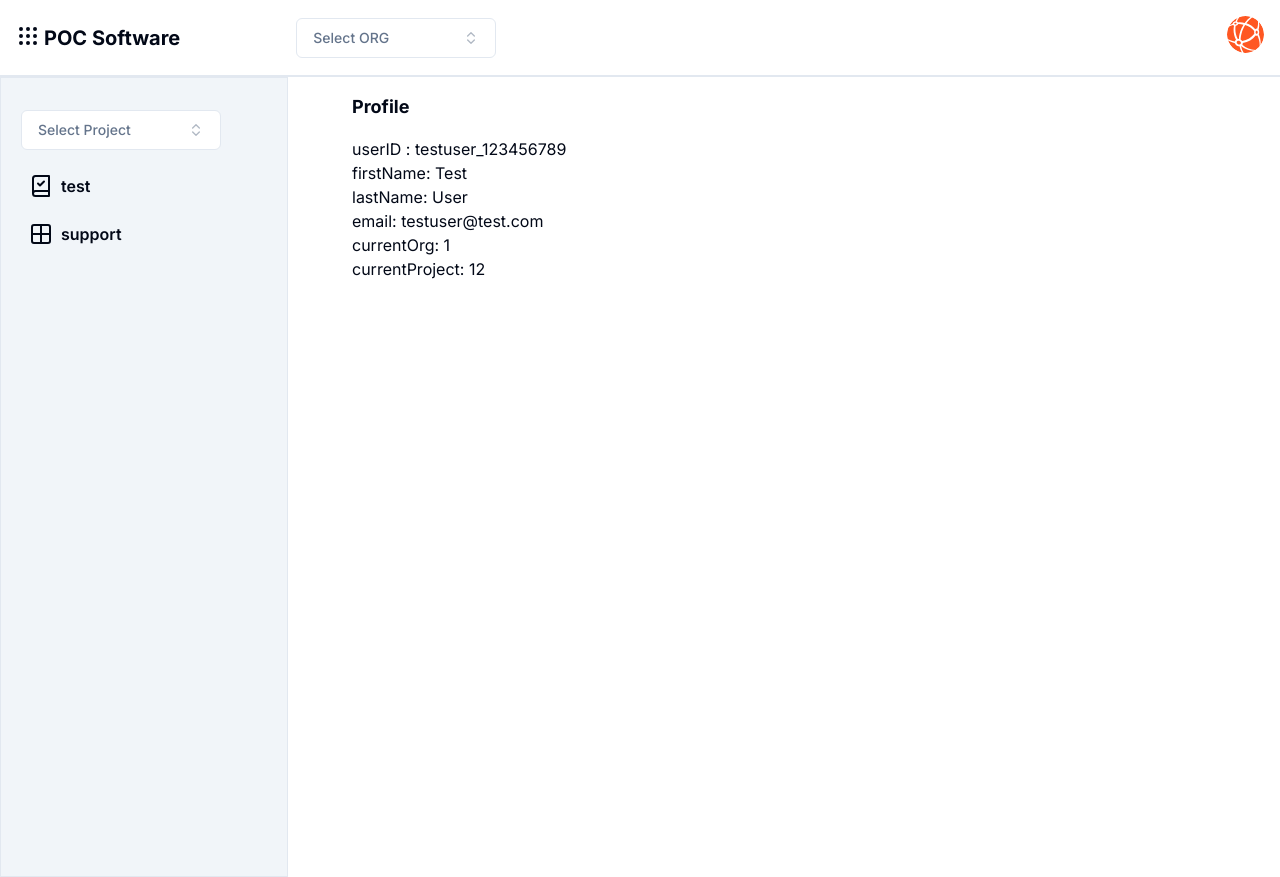
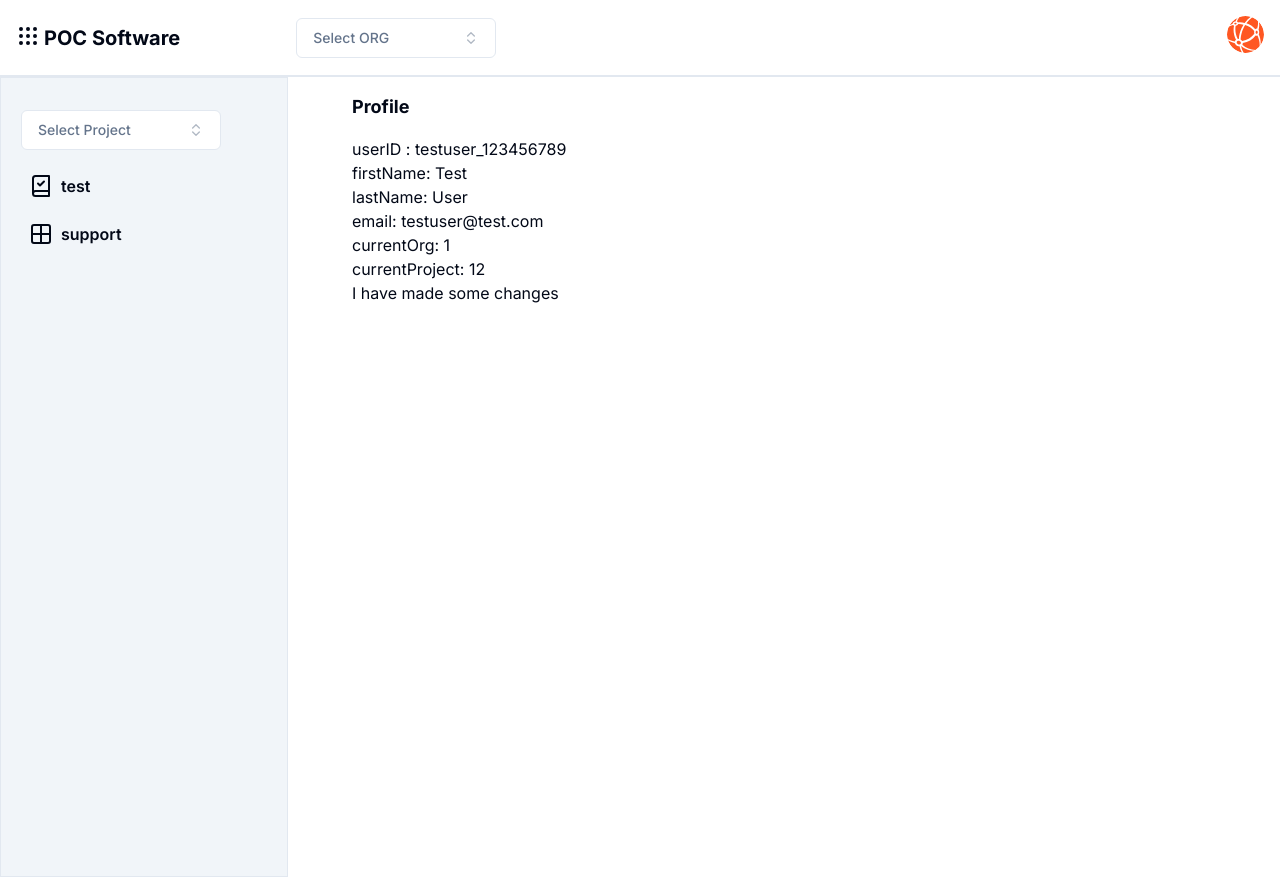
Before and after one commit to MuhammadHammadBashir0315/poc, a Next.js app: page /profile in a window 1280 px wide. Built offline with nearby package versions, Linux system fonts and the light colour scheme.

Commit message:
updated for deployment

```diff
--- a/src/app/profile/page.tsx
+++ b/src/app/profile/page.tsx
@@ -27,6 +27,7 @@ export default async function Page() {
         <div>email: {userdata.data.email}</div>
         <div>currentOrg: {userdata.data.currentOrg}</div>
         <div>currentProject: {userdata.data.currentProject}</div>
+        <div>I have made some changes</div>
         {/* <UserData /> */}
         {/* <Test  /> */}
       </div>
```
